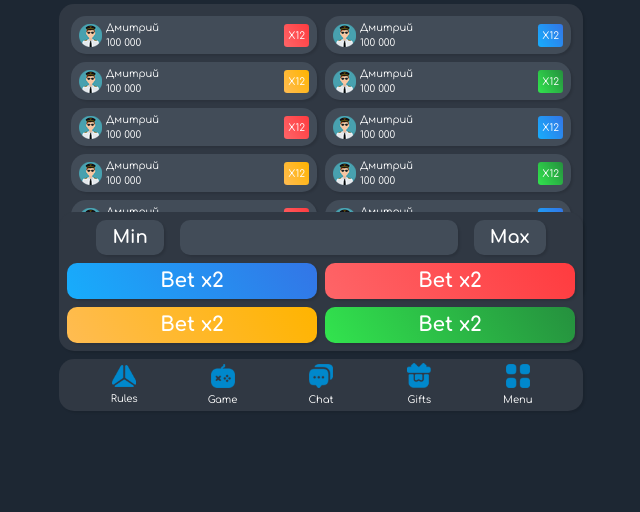
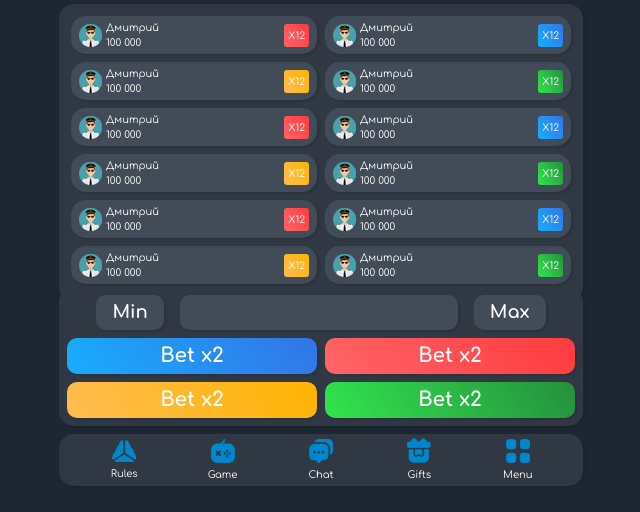
Before and after one commit to weasel-v-dev/tonroll.loc, a PHP site: page / in a window 1280 px wide. Shown: the part 288-800 px from the top of the page, without its empty margins (319-959 px from the left). Run offline with PHP 8.4, Linux system fonts and the light colour scheme.

Commit message:
fix height of menu

```diff
--- a/index.php
+++ b/index.php
@@ -307,7 +307,7 @@
         <div class="trl-menu  mt-2"></div>
     </div>
 </div>
-    <div class="position-fixed start-0 w-100 trl-menu" style="bottom: 100px">
+    <div class="position-fixed start-0 w-100 trl-menu" style="bottom: 25px">
         <div style="max-width: 540px" class="container px-2" >
             <div class=" trl-bg rounded-5 px-2  py-2">
                 <div class="d-flex justify-content-center align-items-center">
```
